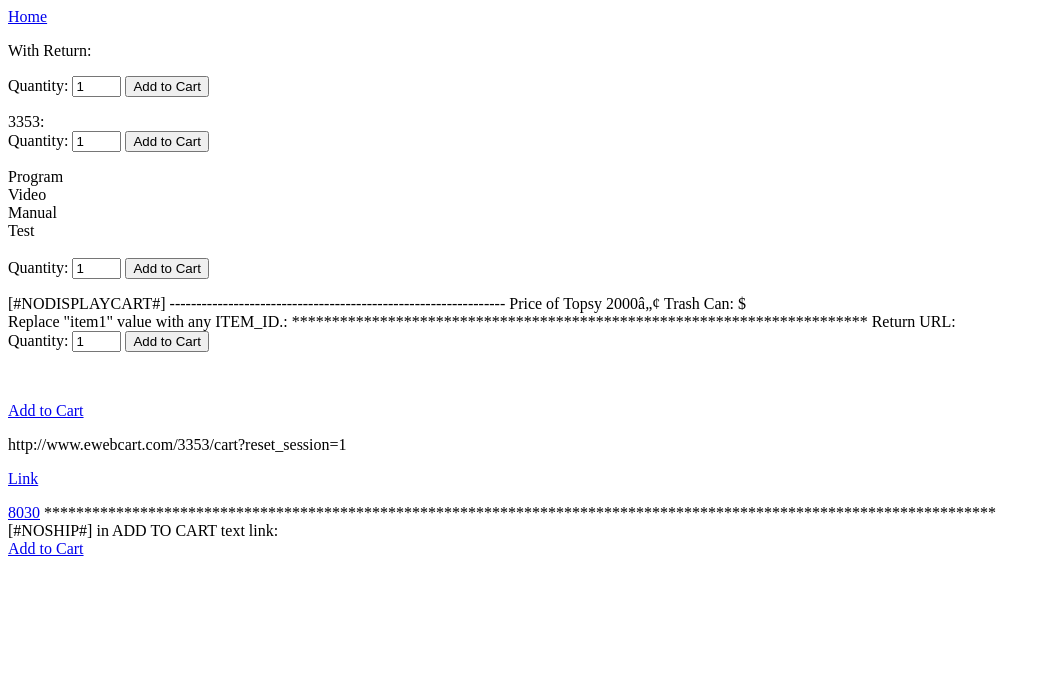
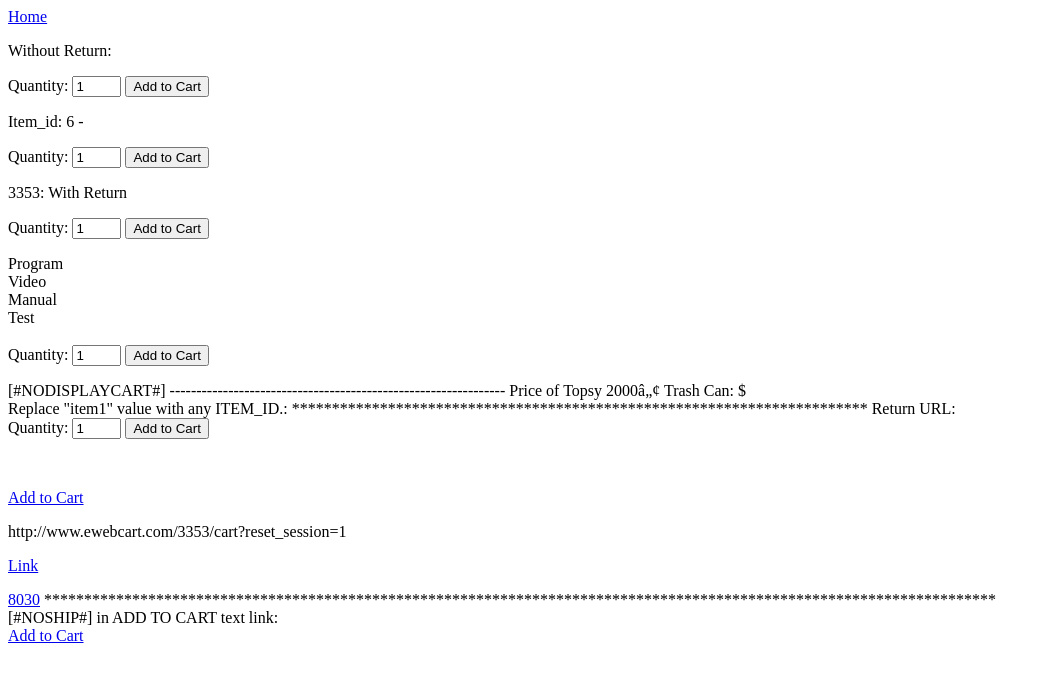
Before and after one commit to vigboy/cv, a plain HTML site: page 3353.html in a window 1280 px wide. Shown: the whole page, without its empty margins (0-1050 px from the left). Drawn offline with Linux system fonts and the light colour scheme.

Commit message:
Update 3353.html

```diff
--- a/3353.html
+++ b/3353.html
@@ -1,4 +1,5 @@
 <html><head>
+  <meta http-equiv="referer-policy" content="no-referrer-when-downgrade">
 <script>
 function D(r){
 if (r.stat === "ok") {
@@ -24,22 +25,27 @@ document.write(p.items[h].name)
 <div>
   <a href="index.html">Home</a>
   </div>
-<p>With Return: <form method="post" action="http://ewebcart.com/3353/cart" accept-charset="utf-8">
-<fieldset style="border:0;margin:0;padding:0">Quantity: <input name="quantity" value="1" size="3" /><input type="hidden" name="return" value="https://htmlpreview.github.io/?https://github.com/vigboy/cv/blob/master/3353.html" /><input type="hidden" name="item_id" value="2" />
+<p>Without Return: <form method="post" action="http://ewebcart.com/3353/cart" accept-charset="utf-8">
+<fieldset style="border:0;margin:0;padding:0">Quantity: <input name="quantity" value="1" size="3" /><input type="hidden" name="item_id" value="2" />
 <input type="submit" name="add" value="Add to Cart" />
 </fieldset>
   </form></P>
+  <p>Item_id: 6 - <form method="post" action="https://ewebcart.com/3353/cart" accept-charset="utf-8">
+<fieldset style="border:0;margin:0;padding:0">Quantity: <input name="quantity" value="1" size="3" /><input type="hidden" name="item_id" value="6" />
+<input type="submit" name="add" value="Add to Cart" />
+</fieldset>
+</form>
 
 
-  3353:
+  <p>3353: With Return
 <form method="post" action="https://ewebcart.com/3353/cart" accept-charset="utf-8">
 <fieldset style="border:0;margin:0;padding:0">Quantity: <input name="quantity" value="1" size="3" />
   <input type="hidden" value="https://htmlpreview.github.io/?https://github.com/vigboy/cv/blob/master/3353.html" id="return_url" name="return" />
   <input type="hidden" name="item_id" value="2" />
 <input type="submit" name="add" value="Add to Cart" />
 </fieldset>
-</form><p>
-<form method="post" action="https://ewebcart.com/3353/cart" accept-charset="utf-8">
+  </form></p>
+  <p><form method="post" action="https://ewebcart.com/3353/cart" accept-charset="utf-8">
 <fieldset style="border:0;margin:0;padding:0">
 Program<br />
 
```
